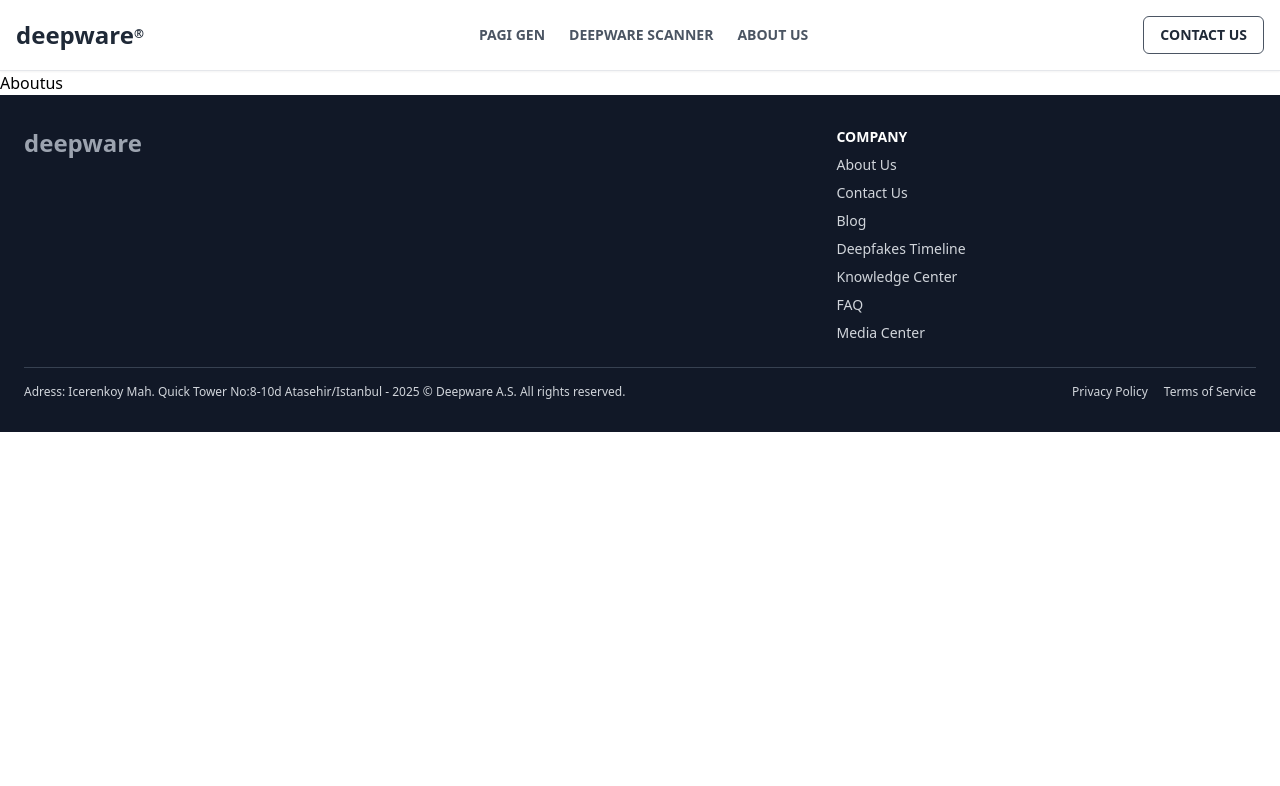
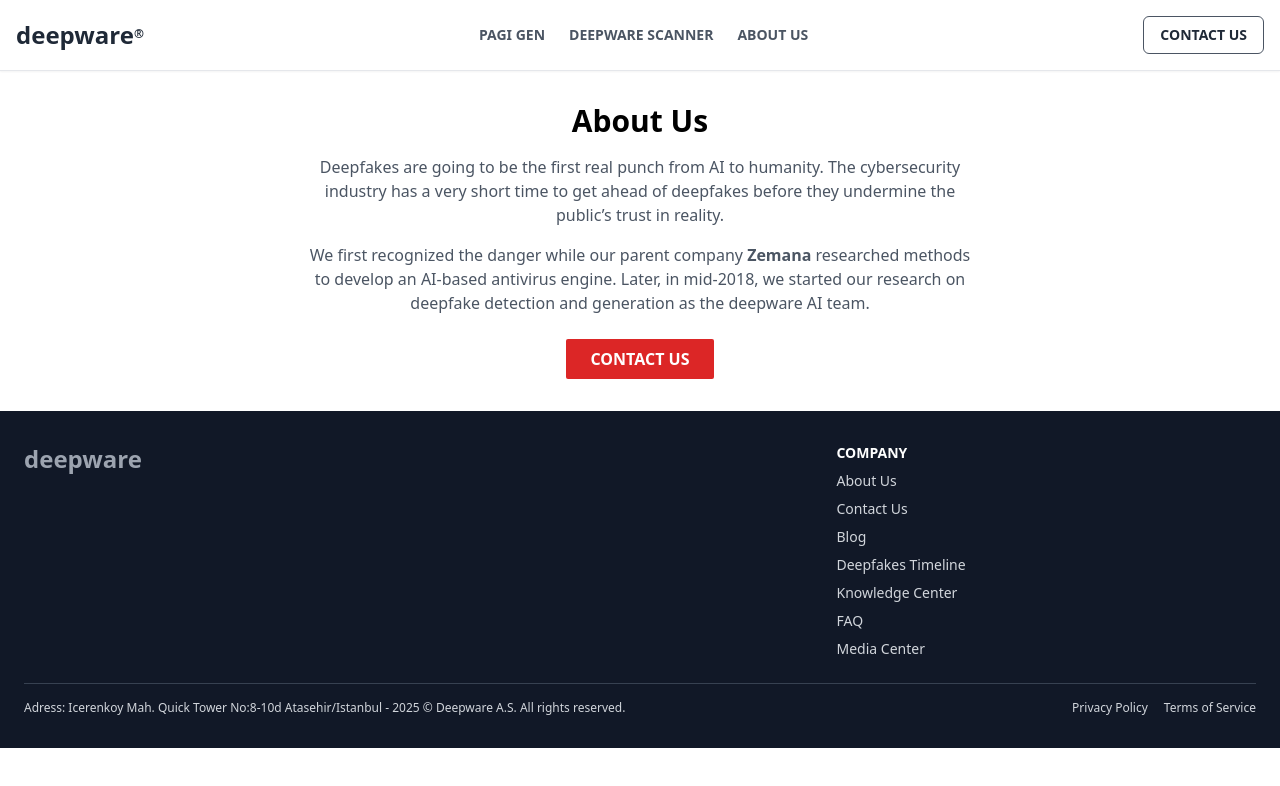
Before and after one commit to Himanshujaglyan/Rahul-Project, a React (Vite) app: page /about-us in a window 1280 px wide. Shown: the top 786 px of the page. Built offline with nearby package versions, Linux system fonts and the light colour scheme.

Commit message:
middle container change

```diff
--- a/src/AboutUs.jsx
+++ b/src/AboutUs.jsx
@@ -1,7 +1,20 @@
-const AboutUs = ()=>{
+const AboutUs = () => {
     return (
-        <div>
-            <h1>Aboutus</h1>
+        <div className="flex flex-col items-center justify-center text-center p-8">
+            <h1 className="text-3xl font-bold mb-4">About Us</h1>
+            <p className="text-gray-600 max-w-2xl mb-4">
+                Deepfakes are going to be the first real punch from AI to humanity.
+                The cybersecurity industry has a very short time to get ahead of deepfakes
+                before they undermine the public’s trust in reality.
+            </p>
+            <p className="text-gray-600 max-w-2xl mb-6">
+                We first recognized the danger while our parent company <strong> Zemana </strong>
+                researched methods to develop an AI-based antivirus engine. Later, in mid-2018,
+                we started our research on deepfake detection and generation as the deepware AI team.
+            </p>
+            <button className="bg-red-600 text-white px-6 py-2 rounded-sm font-semibold hover:bg-red-700">
+                CONTACT US
+            </button>
         </div>
     );
 }
```
